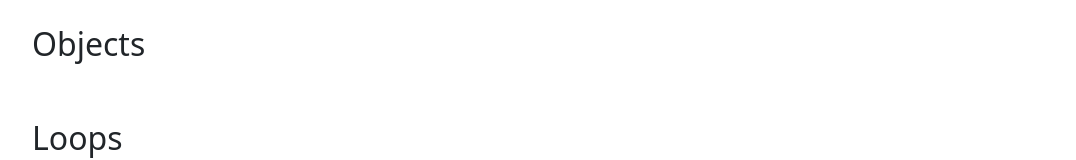
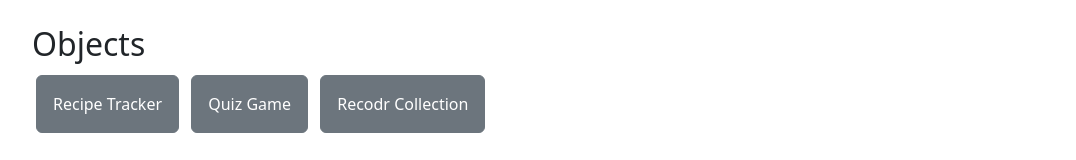
Before and after one commit to Stephie-Grafika/freeCodeCamp-Javascript, a plain HTML site: page index.html in a window 1280 px wide. Shown: the part 798-958 px from the top of the page, without its empty margins (50-1126 px from the left). Drawn offline with nearby package versions, Linux system fonts and the light colour scheme.

Commit message:
Recipe Tracker

```diff
--- a/index.html
+++ b/index.html
@@ -40,6 +40,10 @@
         <button onclick="lunchPickerProgramStarten()" type="button" class="btn btn-secondary p-3 m-1">Lunch Picker Program</button>
         <button onclick="golfScoreTranslatorStarten()" type="button" class="btn btn-secondary p-3 m-1">Golf Score Translator</button>
         <br><br><h2>Objects</h2>
+        <button onclick="recipeTrackerStarten()" type="button" class="btn btn-secondary p-3 m-1">Recipe Tracker</button>
+        <button onclick="quizGameStarten()" type="button" class="btn btn-secondary p-3 m-1">Quiz Game</button>
+        <button onclick="recordCollectionStarten()" type="button" class="btn btn-secondary p-3 m-1">Recodr Collection</button>
+        </button>
         <br><br><h2>Loops</h2>
         <br><br><h2>JavaScript Fundamentals Review</h2>
         <br><br><h2>Higher Order Functions and Callbacks</h2>
@@ -90,7 +94,9 @@
     <script src="script-19-shopping-list.js"></script>
     <script src="script-20-lunchPickerProgram.js"></script>
     <script src="script-21-golf-score-translater.js"></script>
-
+    <script src="script-22-recipe-tracker.js"></script>
+    <script src="script-23-quiz-game.js"></script>
+    <script src="script-24-record-tracker.js"></script>
     <!-- Bootstrap JS -->
     <script src="https://cdn.jsdelivr.net/npm/bootstrap@5.3.3/dist/js/bootstrap.bundle.min.js"></script>
 </body>
--- /dev/null
+++ b/script-22-recipe-tracker.js
@@ -0,0 +1,69 @@
+function recipeTrackerStarten() {
+    // 1. DER KARTEIKASTEN: Ein leeres Array, um alle Rezepte zu sammeln
+    const recipes = [];
+
+    // 2. DIE REZEPT-KARTEN: Wir erstellen Objekte für jedes Gericht.
+    // totalIngredients und difficultyLevel sind noch leer (null oder ""),
+    // weil wir sie später automatisch berechnen wollen.
+    const recipe1 = {
+        name: "Spaghetti Carbonara",
+        ingredients: ["spaghetti", "Parmesan cheese", "pancetta", "black pepper"],
+        cookingTime: 22,
+        totalIngredients: null,
+        difficultyLevel: ""
+    };
+
+    const recipe2 = {
+        name: "Chicken Curry",
+        ingredients: ["chicken breast", "coconut milk", "curry powder", "onion", "garlic"],
+        cookingTime: 42,
+        totalIngredients: null,
+        difficultyLevel: ""
+    };
+
+    const recipe3 = {
+        name: "Vegetable Stir Fry",
+        ingredients: ["broccoli", "carrot", "bell pepper"],
+        cookingTime: 15,
+        totalIngredients: null,
+        difficultyLevel: ""
+    };
+
+    // 3. ABLEGEN: Wir legen die drei Rezept-Karten in unseren Kasten (Array)
+    recipes.push(recipe1, recipe2, recipe3);
+
+    // 4. DIE WERKZEUGE (Funktionen):
+    // Zählt, wie viele Elemente in der Zutaten-Liste sind
+    function getTotalIngredients(ingredients) {
+        return ingredients.length;
+    }
+
+    // Bestimmt den Schwierigkeitsgrad anhand der Zeit
+    function getDifficultyLevel(cookingTime) {
+        if (cookingTime <= 30) {
+            return "easy";
+        } else if (cookingTime <= 60) {
+            return "medium";
+        } else {
+            return "hard";
+        }
+    }
+
+    // 5. DAS AUSFÜLLEN: Wir nutzen die Werkzeuge, um die Lücken in den Objekten zu füllen.
+    // Wir sagen: "Nimm das Ergebnis der Funktion und schreibe es direkt in das Objekt."
+
+    // Rezept 1 ausfüllen
+    recipe1.totalIngredients = getTotalIngredients(recipe1.ingredients);
+    recipe1.difficultyLevel = getDifficultyLevel(recipe1.cookingTime);
+
+    // Rezept 2 ausfüllen
+    recipe2.totalIngredients = getTotalIngredients(recipe2.ingredients);
+    recipe2.difficultyLevel = getDifficultyLevel(recipe2.cookingTime);
+
+    // Rezept 3 ausfüllen
+    recipe3.totalIngredients = getTotalIngredients(recipe3.ingredients);
+    recipe3.difficultyLevel = getDifficultyLevel(recipe3.cookingTime);
+
+    // 6. DAS ERGEBNIS: Wir lassen uns den fertigen Karteikasten anzeigen
+    console.log(recipes);
+}
```
